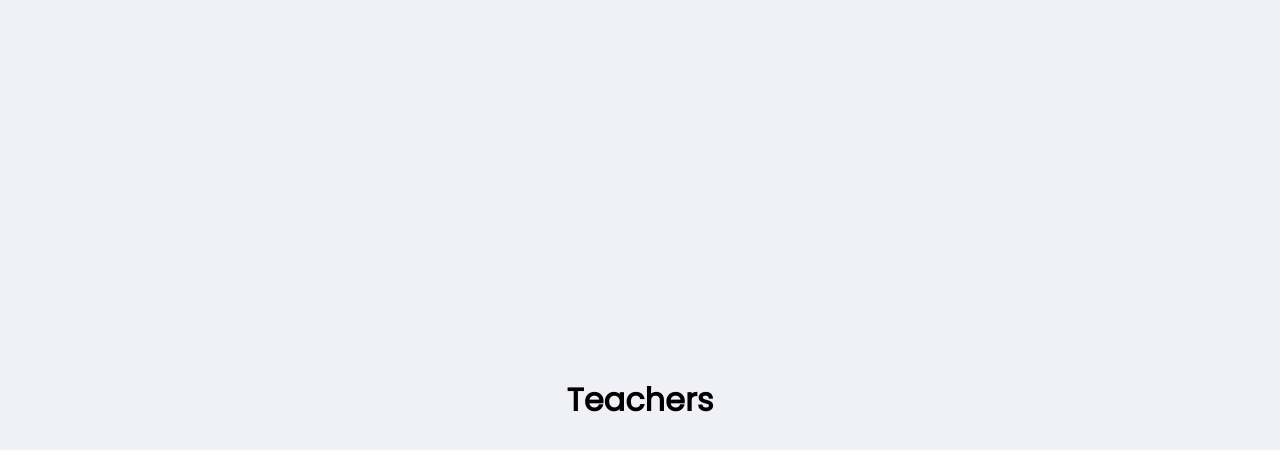
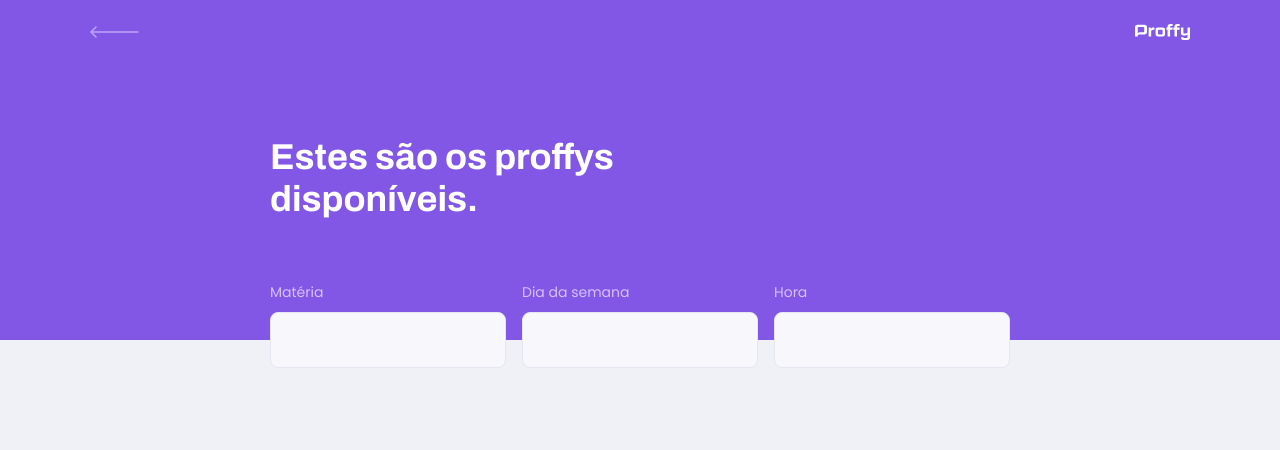
Before and after one commit to Joacy/next-level-week-2, a React (Create React App) app in the folder proffy/web/: page /study in a window 1280 px wide. Shown: the top 450 px of the page. Built offline with nearby package versions, Linux system fonts and the light colour scheme.

Commit message:
Adição do componente para a 'Header'

```diff
--- /dev/null
+++ b/proffy/web/src/components/PageHeader/index.tsx
@@ -0,0 +1,33 @@
+import React from 'react';
+import { Link } from 'react-router-dom';
+
+import logo from '../../assets/images/logo.svg';
+import back from '../../assets/images/icons/back.svg';
+
+import './styles.css';
+
+interface PageHeaderProps {
+    title: string;
+};
+
+const PageHeader: React.FC<PageHeaderProps> = (props) => {
+    return (
+        <header className="page-header">
+            <div className="top-bar-container">
+                <Link to="/">
+                    <img src={back} alt="Voltar" />
+                </Link>
+
+                <img src={logo} alt="Proffy" />
+            </div>
+
+            <div className="header-content">
+                <strong>{props.title}</strong>
+
+                {props.children}
+            </div>
+        </header>
+    );
+}
+
+export default PageHeader;
--- /dev/null
+++ b/proffy/web/src/components/PageHeader/styles.css
@@ -0,0 +1,66 @@
+.page-header {
+    display: flex;
+    flex-direction: column;
+    background: var(--color-primary);
+}
+
+.page-header .top-bar-container {
+    width: 90%;
+    margin: 0 auto;
+    display: flex;
+    justify-content: space-between;
+    align-items: center;
+    color: var(--color-text-in-primary);
+    padding: 1.6rem 0;
+}
+
+.page-header .top-bar-container a {
+    height: 3.2rem;
+    transition: opacity 0.2s;
+}
+
+.page-header .top-bar-container a:hover {
+    opacity: 0.6;
+}
+
+.page-header .top-bar-container > img {
+    height: 1.6rem;
+}
+
+.page-header .header-content {
+    width: 90%;
+    margin: 0 auto;
+    position: relative;
+    margin: 3.2rem auto;
+}
+
+.page-header .header-content strong {
+    font: 700 3.6rem Archivo;
+    line-height: 4.2rem;
+    color: var(--color-title-in-primary);
+}
+
+@media (min-width: 700px) {
+    .page-header {
+        height: 340px;
+    }
+
+    .page-header .top-bar-container {
+        max-width: 1100px;
+    }
+
+    .page-header .header-content {
+        flex: 1;
+        max-width: 740px;
+        margin: 0 auto;
+        padding-bottom: 48px;
+        display: flex;
+        flex-direction: column;
+        justify-content: center;
+        align-items: flex-start;
+    }
+
+    .page-header .header-content strong {
+        max-width: 350px;
+    }
+}
--- a/proffy/web/src/pages/Landing/index.tsx
+++ b/proffy/web/src/pages/Landing/index.tsx
@@ -1,4 +1,5 @@
 import React from 'react';
+import { Link } from 'react-router-dom';
 
 import logo from '../../assets/images/logo.svg';
 import landing from '../../assets/images/landing.svg';
@@ -27,19 +28,19 @@ function Landing() {
                 />
 
                 <div className="buttons-container">
-                    <a className="study">
+                    <Link to="study" className="study">
                         <img src={study} alt="Estudar" />
                         Estudar
-                    </a>
-                    <a className="give-classes">
+                    </Link>
+                    <Link to="give-classes" className="give-classes">
                         <img src={giveClasses} alt="Dar aula" />
                         Dar aulas
-                    </a>
+                    </Link>
                 </div>
 
                 <span className="total-connections">
                     Total de 200 conexões já realizadas
-                    <img src={purpleHeart} alt="Coração roxo"/>
+                    <img src={purpleHeart} alt="Coração roxo" />
                 </span>
             </div>
         </div>
--- a/proffy/web/src/pages/TeacherForm/index.tsx
+++ b/proffy/web/src/pages/TeacherForm/index.tsx
@@ -1,10 +1,14 @@
 import React from 'react';
+
+import PageHeader from '../../components/PageHeader';
 
 import './styles.css';
 
 function TeacherForm() {
     return (
-        <h1>Teacher Form</h1>
+        <div id="page-teacher-form" className="container">
+            <PageHeader title="Que incrível que você quer dar aulas." />
+        </div>
     );
 }
 
--- a/proffy/web/src/pages/TeacherForm/styles.css
+++ b/proffy/web/src/pages/TeacherForm/styles.css
@@ -0,0 +1,4 @@
+#page-teacher-form {
+    width: 100vw;
+    height: 100vh;
+}
--- a/proffy/web/src/pages/TeacherList/index.tsx
+++ b/proffy/web/src/pages/TeacherList/index.tsx
@@ -1,10 +1,43 @@
 import React from 'react';
+
+import PageHeader from '../../components/PageHeader';
 
 import './styles.css';
 
 function TeacherList() {
     return (
-        <h1>Teachers</h1>
+        <div id="page-teacher-list" className="container">
+            <PageHeader title="Estes são os proffys disponíveis.">
+                <form id="search-teachers">
+                    <div className="input-block">
+                        <label htmlFor="subject">Matéria</label>
+                        <input
+                            type="text"
+                            name="subject"
+                            id="subject"
+                        />
+                    </div>
+
+                    <div className="input-block">
+                        <label htmlFor="week-day">Dia da semana</label>
+                        <input
+                            type="text"
+                            name="week-day"
+                            id="week-day"
+                        />
+                    </div>
+
+                    <div className="input-block">
+                        <label htmlFor="time">Hora</label>
+                        <input
+                            type="text"
+                            name="time"
+                            id="time"
+                        />
+                    </div>
+                </form>
+            </PageHeader>
+        </div>
     );
 }
 
--- a/proffy/web/src/pages/TeacherList/styles.css
+++ b/proffy/web/src/pages/TeacherList/styles.css
@@ -0,0 +1,66 @@
+#page-teacher-list {
+    width: 100vw;
+    height: 100vh;
+}
+
+#search-teachers {
+    margin-top: 3.2rem;
+}
+
+#search-teachers label {
+    color: var(--color-text-in-primary);
+}
+
+#search-teachers .input-block {
+    position: relative;
+}
+
+#search-teachers .input-block input {
+    width: 100%;
+    height: 5.6rem;
+    margin-top: 0.8rem;
+    border-radius: 0.8rem;
+    background: var(--color-input-background);
+    border: 1px solid var(--color-line-in-white);
+    outline: 0;
+    padding: 0 1.6rem;
+    font: 1.6rem Archivo;
+}
+
+#search-teachers .input-block label {
+    font-size: 1.4rem;
+}
+
+#search-teachers .input-block + .input-block {
+    margin-top: 0.8rem;
+}
+
+#search-teachers .input-block:focus-within::after {
+    width: calc(100% - 3.2rem);
+    height: 2px;
+    content: "";
+    background: var(--color-primary-light);
+    position: absolute;
+    left: 1.6rem;
+    right: 1.6rem;
+    bottom: 0;
+}
+
+@media (min-width: 700px) {
+    #page-teacher-list {
+        max-width: 100%;
+    }
+
+    #search-teachers {
+        display: grid;
+        grid-template-columns: repeat(3, 1fr);
+        column-gap: 16px;
+
+        position: absolute;
+        bottom: -2.8rem;
+    }
+
+    #search-teachers .input-block + .input-block {
+        margin-top: 0;
+    }
+}
```
